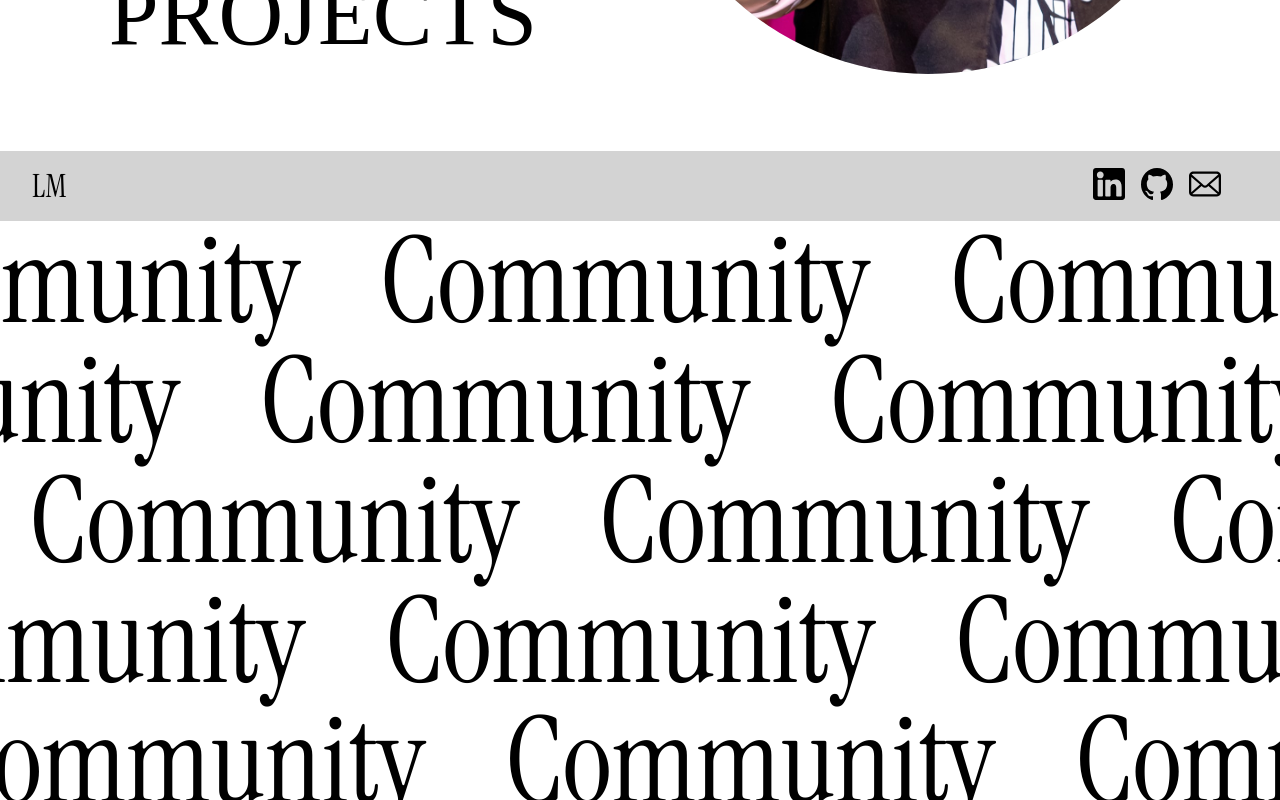
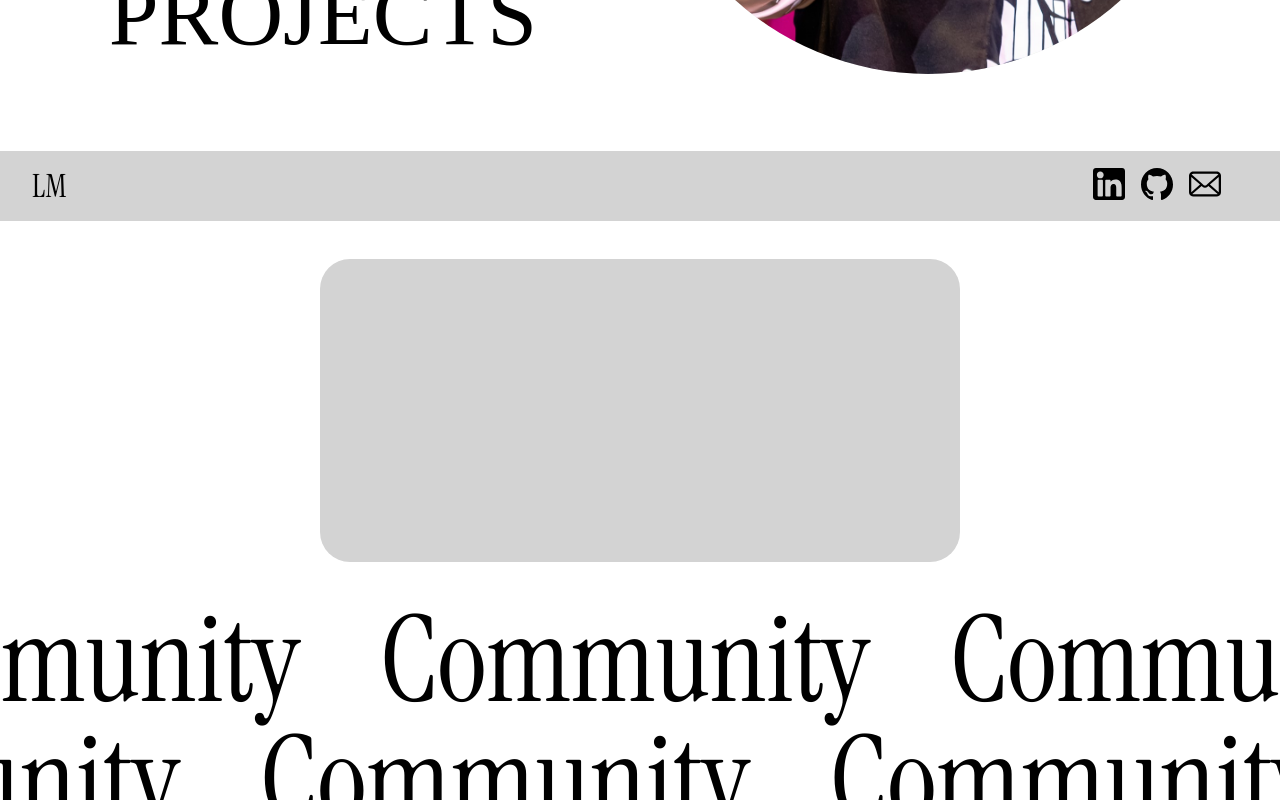
Before and after one commit to Logan-Mui/Web-Portfolio, a React (Vite) app: page / in a window 1280 px wide. Shown: the part 579-1379 px from the top of the page. Built offline with nearby package versions, Linux system fonts and the light colour scheme.

Commit message:
forgot to import styles

```diff
--- a/src/pages/community.tsx
+++ b/src/pages/community.tsx
@@ -1,9 +1,17 @@
 import Marquee_Collection from "../components/marquee";
+import "../styles/community/community.css";
 import "../styles/community/marquee.css";
 
 function community() {
   return (
     <div className="Page" id="community">
+      <div className="community-content">
+        <div className="community-widget">
+          <div className="community-links">
+
+          </div>
+        </div>
+      </div>
       <Marquee_Collection/>
     </div>
   )
```
